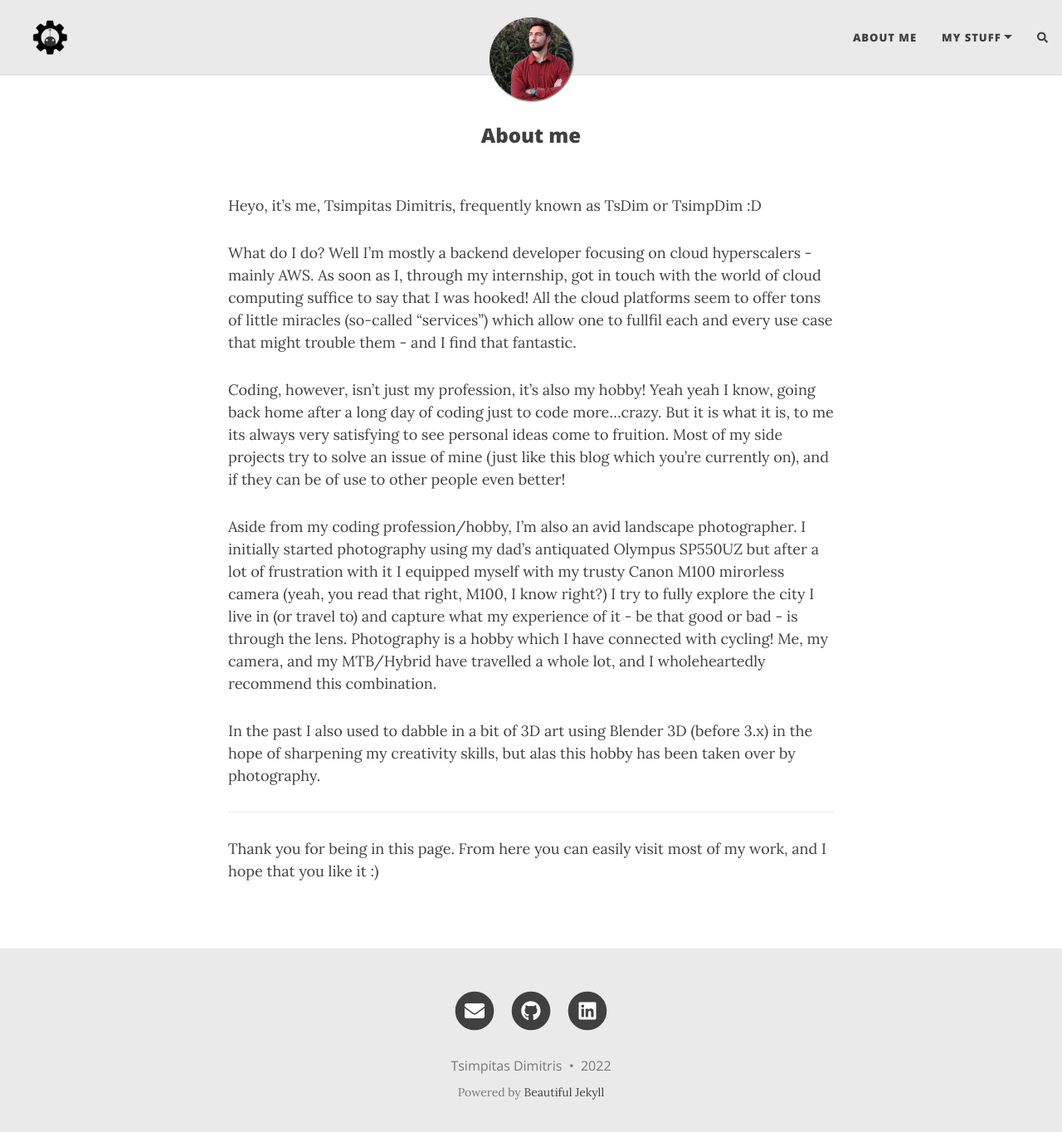
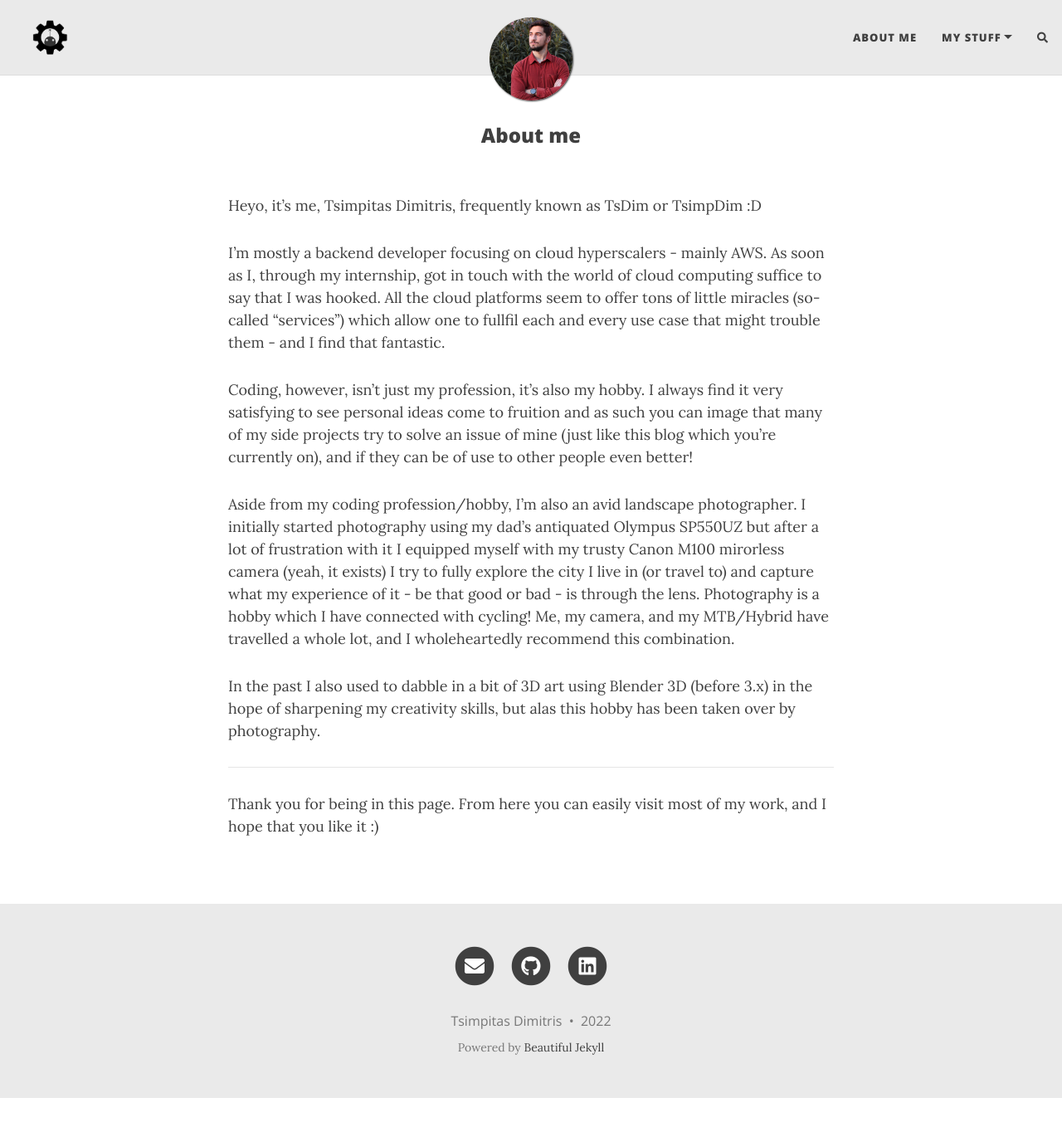
Before and after one commit to TsimpDim/tsimpdim.github.io, a Jekyll site: the page built from aboutme.md, in a window 1280 px wide and 1377 px high. Shown: the top 1364 px of the window at 83% size. Built offline with Jekyll 4.4.1, drawn with Linux system fonts in a browser that asks for light colours; nearby versions of some CDN libraries; comment, search, counter and statistics services are not loaded.

Commit message:
Update about me

```diff
--- a/aboutme.md
+++ b/aboutme.md
@@ -5,11 +5,11 @@ title: About me
 
 Heyo, it's me, Tsimpitas Dimitris, frequently known as TsDim or TsimpDim :D
 
-What do I do? Well I'm mostly a backend developer focusing on cloud hyperscalers - mainly AWS. As soon as I, through my internship, got in touch with the world of cloud computing suffice to say that I was hooked! All the cloud platforms seem to offer tons of little miracles (so-called "services") which allow one to fullfil each and every use case that might trouble them - and I find that fantastic.
+I'm mostly a backend developer focusing on cloud hyperscalers - mainly AWS. As soon as I, through my internship, got in touch with the world of cloud computing suffice to say that I was hooked. All the cloud platforms seem to offer tons of little miracles (so-called "services") which allow one to fullfil each and every use case that might trouble them - and I find that fantastic.
 
-Coding, however, isn't just my profession, it's also my hobby! Yeah yeah I know, going back home after a long day of coding just to code more...crazy. But it is what it is, to me its always very satisfying to see personal ideas come to fruition. Most of my side projects try to solve an issue of mine (just like this blog which you're currently on), and if they can be of use to other people even better!
+Coding, however, isn't just my profession, it's also my hobby. I always find it very satisfying to see personal ideas come to fruition and as such you can image that many of my side projects try to solve an issue of mine (just like this blog which you're currently on), and if they can be of use to other people even better!
 
-Aside from my coding profession/hobby, I'm also an avid landscape photographer. I initially started photography using my dad's antiquated Olympus SP550UZ but after a lot of frustration with it I equipped myself with my trusty Canon M100 mirorless camera (yeah, you read that right, M100, I know right?) I try to fully explore the city I live in (or travel to) and capture what my experience of it - be that good or bad - is through the lens. Photography is a hobby which I have connected with cycling! Me, my camera, and my MTB/Hybrid have travelled a whole lot, and I wholeheartedly recommend this combination.
+Aside from my coding profession/hobby, I'm also an avid landscape photographer. I initially started photography using my dad's antiquated Olympus SP550UZ but after a lot of frustration with it I equipped myself with my trusty Canon M100 mirorless camera (yeah, it exists) I try to fully explore the city I live in (or travel to) and capture what my experience of it - be that good or bad - is through the lens. Photography is a hobby which I have connected with cycling! Me, my camera, and my MTB/Hybrid have travelled a whole lot, and I wholeheartedly recommend this combination.
 
 In the past I also used to dabble in a bit of 3D art using Blender 3D (before 3.x) in the hope of sharpening my creativity skills, but alas this hobby has been taken over by photography.
 
--- a/assets/css/custom.css
+++ b/assets/css/custom.css
@@ -2,8 +2,6 @@
     display: flex;
     flex-direction: column;
     flex-wrap: wrap;
-
-    width: 50vw;
 }
 
 .my-stuff-container {
```
